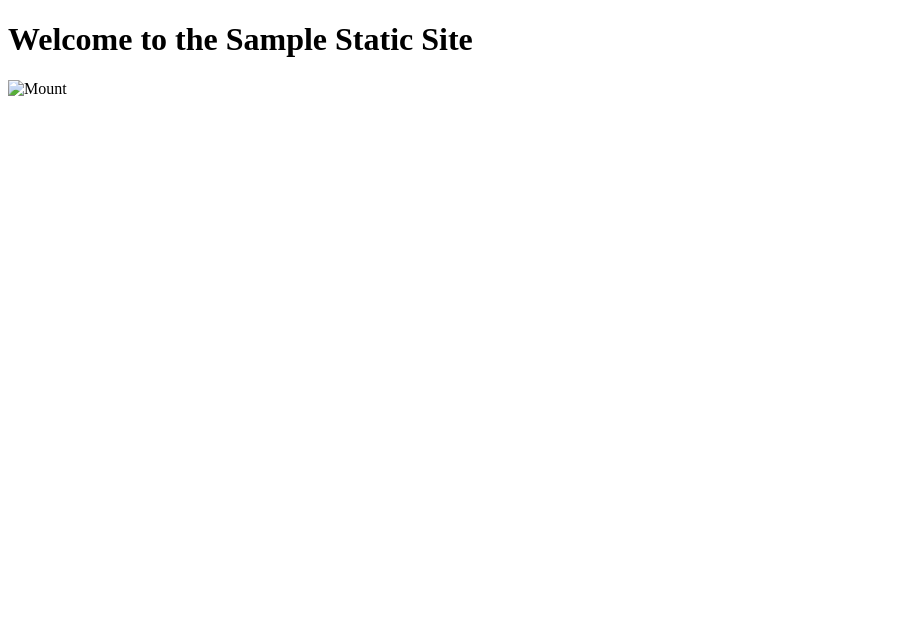
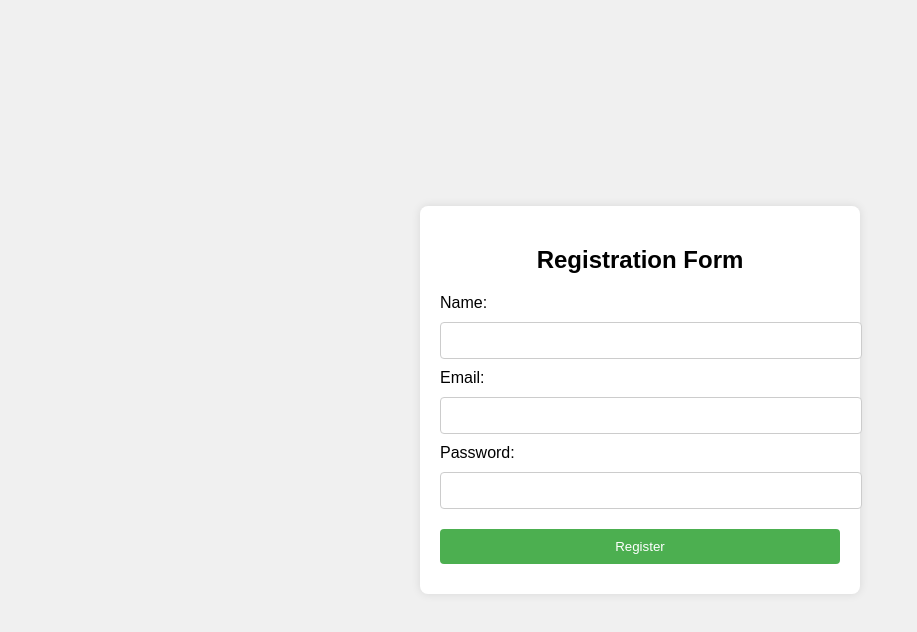
Before and after one commit to JaiSai12345/sample-static-site, a plain HTML site: page index.html in a window 1280 px wide. Shown: the whole page, without its empty margins (0-917 px from the left). Drawn offline with Linux system fonts and the light colour scheme.

Commit message:
Update index.html

```diff
--- a/index.html
+++ b/index.html
@@ -3,10 +3,62 @@
 <head>
     <meta charset="UTF-8">
     <meta name="viewport" content="width=device-width, initial-scale=1.0">
-    <title>Sample Static Site</title>
+    <title>Registration Form</title>
+    <style>
+        body {
+            font-family: Arial, sans-serif;
+            background-color: #f0f0f0;
+            display: flex;
+            justify-content: center;
+            align-items: center;
+            height: 100vh;
+            margin: 0;
+        }
+        .container {
+            background-color: #ffffff;
+            padding: 20px;
+            border-radius: 8px;
+            box-shadow: 0 0 10px rgba(0, 0, 0, 0.1);
+            width: 100%;
+            max-width: 400px;
+        }
+        .container h2 {
+            margin-bottom: 20px;
+            text-align: center;
+        }
+        .container input[type="text"],
+        .container input[type="email"],
+        .container input[type="password"],
+        .container input[type="submit"] {
+            width: 100%;
+            padding: 10px;
+            margin: 10px 0;
+            border: 1px solid #ccc;
+            border-radius: 4px;
+        }
+        .container input[type="submit"] {
+            background-color: #4CAF50;
+            color: white;
+            border: none;
+            cursor: pointer;
+        }
+        .container input[type="submit"]:hover {
+            background-color: #45a049;
+        }
+    </style>
 </head>
 <body>
-    <h1>Welcome to the Sample Static Site</h1>
-    <img src="Mount.jpg" alt="Mount">
+    <div class="container">
+        <h2>Registration Form</h2>
+        <form action="/submit_registration" method="post">
+            <label for="name">Name:</label><br>
+            <input type="text" id="name" name="name" required><br>
+            <label for="email">Email:</label><br>
+            <input type="email" id="email" name="email" required><br>
+            <label for="password">Password:</label><br>
+            <input type="password" id="password" name="password" required><br>
+            <input type="submit" value="Register">
+        </form>
+    </div>
 </body>
 </html>
```
